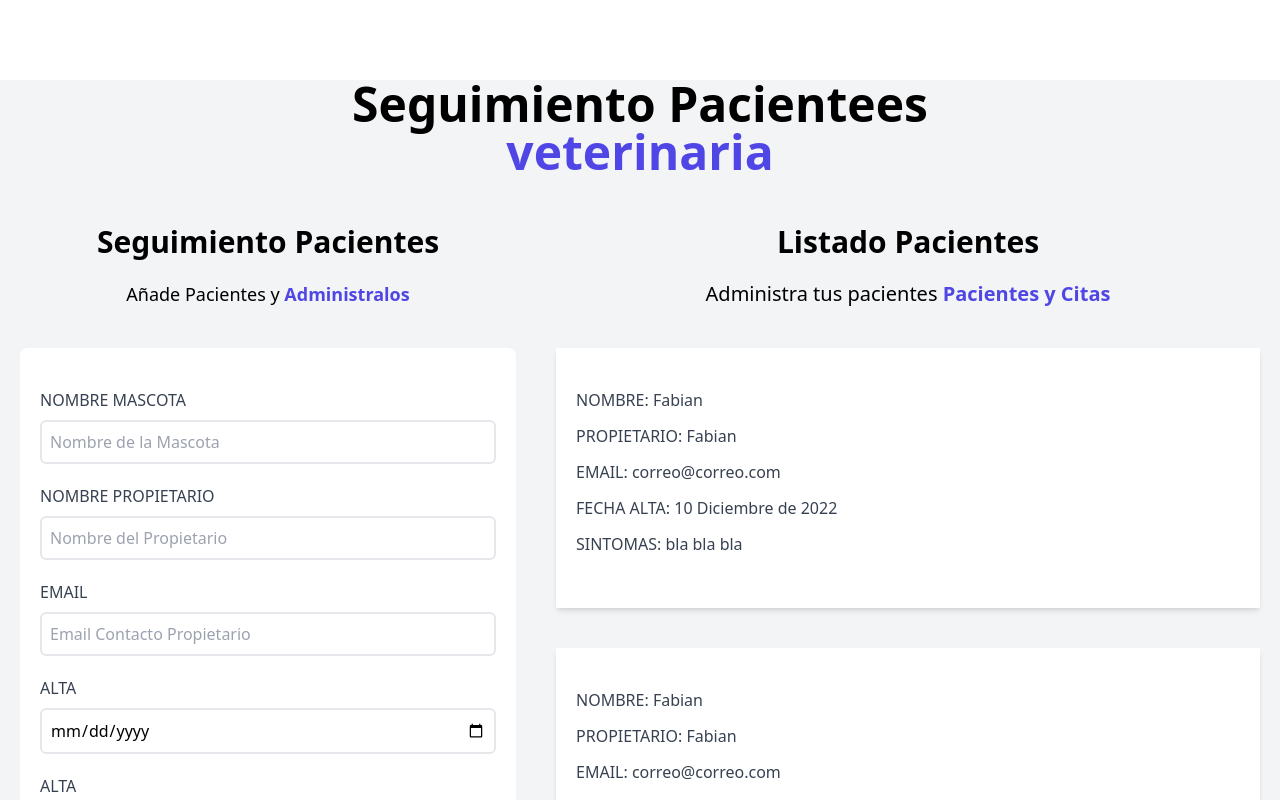
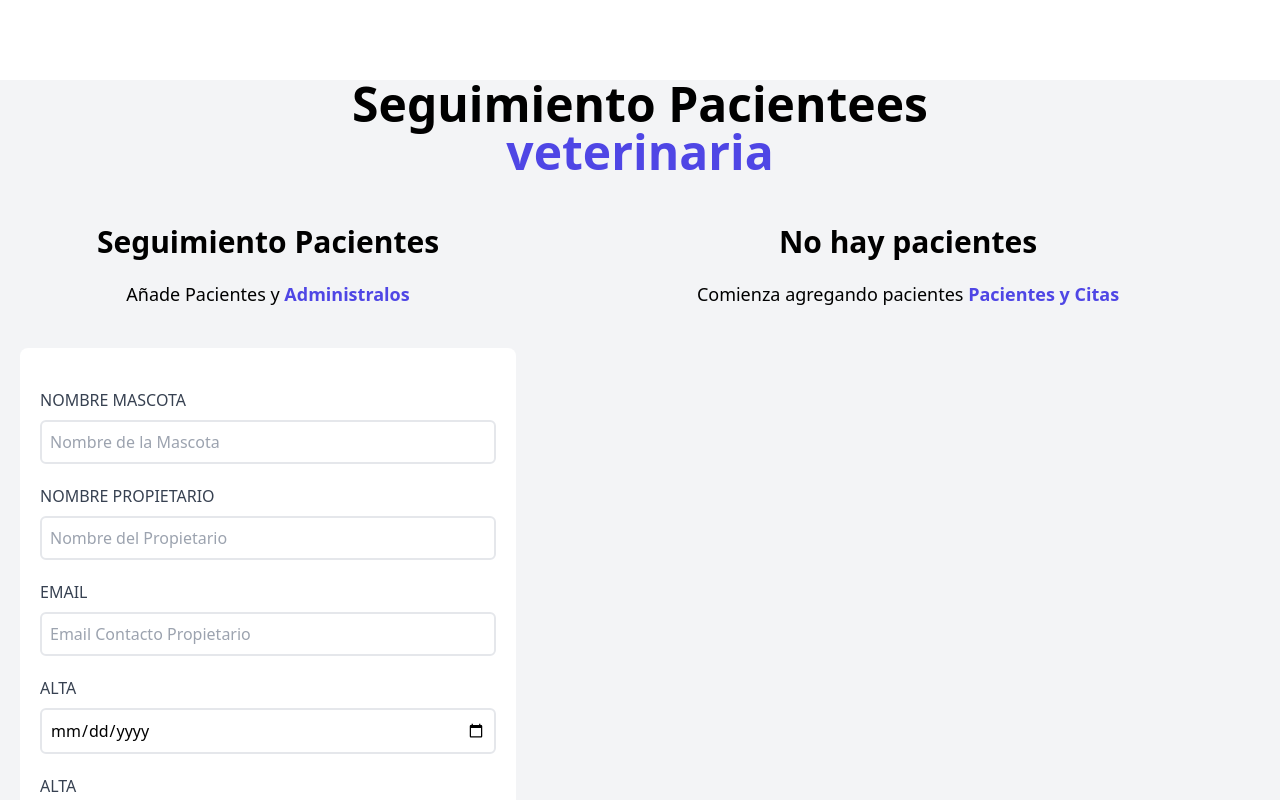
Before and after one commit to fabiancrc124/citas, a React (Vite) app: page / in a window 1280 px wide. Shown: the top 800 px of the page. Built offline with nearby package versions, Linux system fonts and the light colour scheme.

Commit message:
version 7

```diff
--- a/src/App.jsx
+++ b/src/App.jsx
@@ -13,7 +13,9 @@
         pacientes= {pacientes}
         setPacientes={setPacientes}
         />
-        <ListadoPacientes />
+        <ListadoPacientes
+          pacientes= {pacientes}
+        />
       </div>
 
     </div>
--- a/src/Components/Formulario.jsx
+++ b/src/Components/Formulario.jsx
@@ -10,9 +10,16 @@
   const [error, setError] = useState(false);
 
   const handleSubmit = (e) => {
+
+    const generarId = () => {
+     const random = Math.random().toString(36).substr(2);
+     const fecha = Date.now().toString(36);
+     return random + fecha ;
+
+    }
     e.preventDefault();
     //Validacion del formulario
-    console.log("Enviando Formulario");
+    // console.log("Enviando Formulario");
     if ([nombre,propietario,email,fecha,sintomas].includes('')){
       console.log('al menos un campo vacion');
       setError(true);
@@ -25,7 +32,8 @@
         propietario,
         email,
         fecha,
-        sintomas
+        sintomas,
+        id: generarId()
       };
       //console.log(objectoPaciente);
       setPacientes([...pacientes,objectoPaciente]);
--- a/src/Components/ListadoPacientes.jsx
+++ b/src/Components/ListadoPacientes.jsx
@@ -1,18 +1,31 @@
 import Paciente from "./Paciente"
-const ListadoPacientes = () => {
+const ListadoPacientes = ({ pacientes }) => {
+
   return (
     <div className="w-1/2 lg:w-3/5 md:h-screen overflow-y-scroll">
-        <h2 className="font-black text-3xl text-center">Listado Pacientes</h2>
-          <p className="text-xl mt-5 mb-10 text-center">
-            Administra tus pacientes {''}
-            <span className="text-indigo-600 font-bold"> Pacientes y Citas</span>
+      {pacientes && pacientes.length ? (
+        <>
+          <h2 className="font-black text-3xl text-center">Listado Pacientes</h2>
+          <p className="text-lg mt-5 text-center mb-10">
+            Administra tus {""}
+            <span className="text-indigo-600 font-bold ">Pacientes y Citas</span>
           </p>
-
-          <Paciente />
-          <Paciente />
-          <Paciente />
-          <Paciente />
-
+          {pacientes.map((paciente) => (
+            <Paciente
+              key={paciente.id}
+              paciente={paciente}
+            />
+          ))}
+        </>
+      ) : (
+        <>
+          <h2 className="font-black text-3xl text-center">No hay pacientes</h2>
+          <p className="text-lg mt-5 text-center mb-10">
+            Comienza agregando pacientes {""}
+            <span className="text-indigo-600 font-bold ">Pacientes y Citas</span>
+          </p>
+        </>
+      )}
     </div>
 
   )
--- a/src/Components/Paciente.jsx
+++ b/src/Components/Paciente.jsx
@@ -1,24 +1,27 @@
-const Paciente = () => {
+const Paciente = ({paciente}) => {
+
+const { nombre, propietario, email, fecha, sintomas} = paciente;
+
   return (
     <div className="mx-5 my-10 bg-white shadow-md px-5 py-10 roundex-xl">
           <p className="font-buld mb-3 text-gray-700 uppercase" >Nombre: {''}
-              <span className="font-normal normal-case">Fabian</span>
+              <span className="font-normal normal-case">{nombre}</span>
             </p>
 
             <p className="font-buld mb-3 text-gray-700 uppercase" >Propietario: {''}
-              <span className="font-normal normal-case">Fabian</span>
+              <span className="font-normal normal-case">{propietario}</span>
             </p>
 
             <p className="font-buld mb-3 text-gray-700 uppercase" >Email: {''}
-              <span className="font-normal normal-case">correo@correo.com</span>
+              <span className="font-normal normal-case">{email}</span>
             </p>
 
             <p className="font-buld mb-3 text-gray-700 uppercase" >Fecha alta: {''}
-              <span className="font-normal normal-case">10 Diciembre de 2022</span>
+              <span className="font-normal normal-case">{fecha}</span>
             </p>
 
             <p className="font-buld mb-3 text-gray-700 uppercase" >Sintomas: {''}
-              <span className="font-normal normal-case"> bla bla bla </span>
+              <span className="font-normal normal-case">{sintomas}</span>
             </p>
     </div>
   )
```
